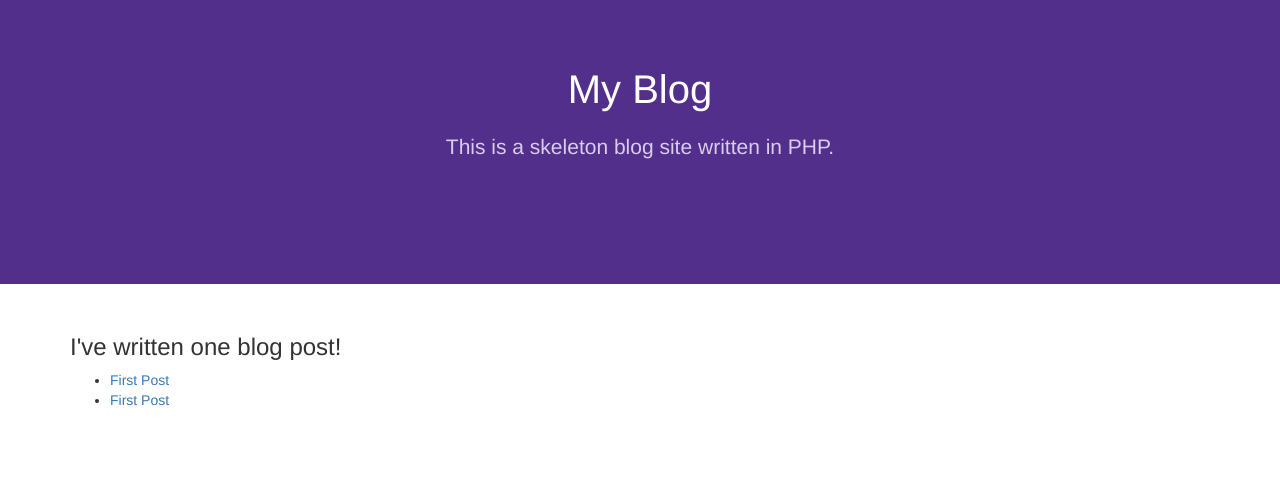
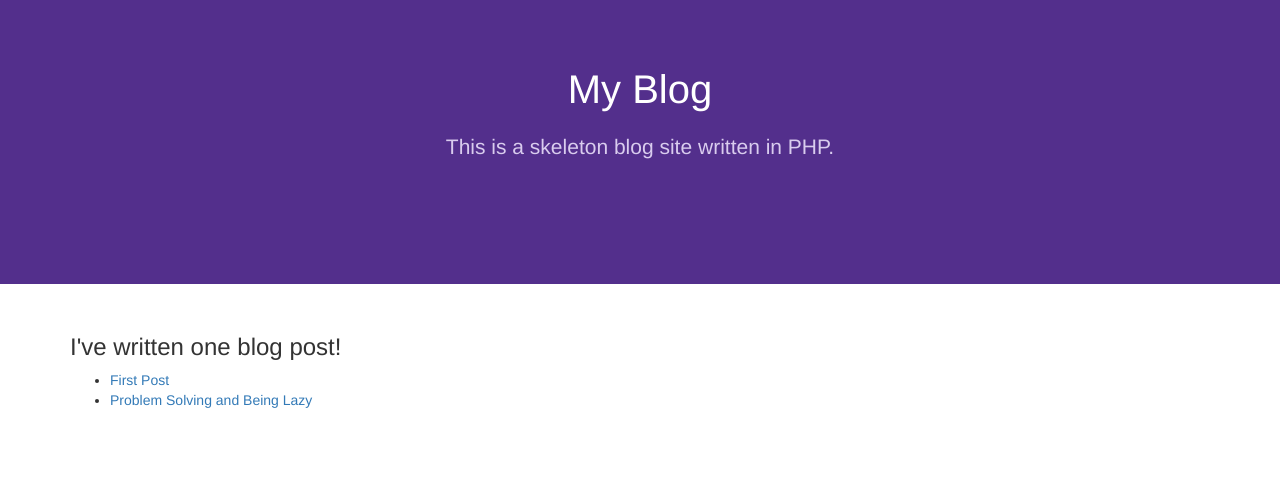
Before and after one commit to CodeGuild-co/ramsay, a PHP site: template web/views/index.twig in a window 1280 px wide. Shown: the part 52-546 px from the top of the page. Run offline with PHP 8.4, Linux system fonts and the light colour scheme; the template is opened without the code that fills it, so the values that code supplies are empty; some libraries are stand-ins or nearby versions.

Commit message:
Update index.twig

```diff
--- a/web/views/index.twig
+++ b/web/views/index.twig
@@ -13,7 +13,7 @@
             <h3>I've written one blog post!</h3>
             <ul>
                 <li><a href="/posts/first_post/">First Post</a></li>
-                <li><a href="/posts/ps_bl/">First Post</a></li>
+                <li><a href="/posts/ps_bl/">Problem Solving and Being Lazy</a></li>
             </ul>
     </div>
   </div>
```
